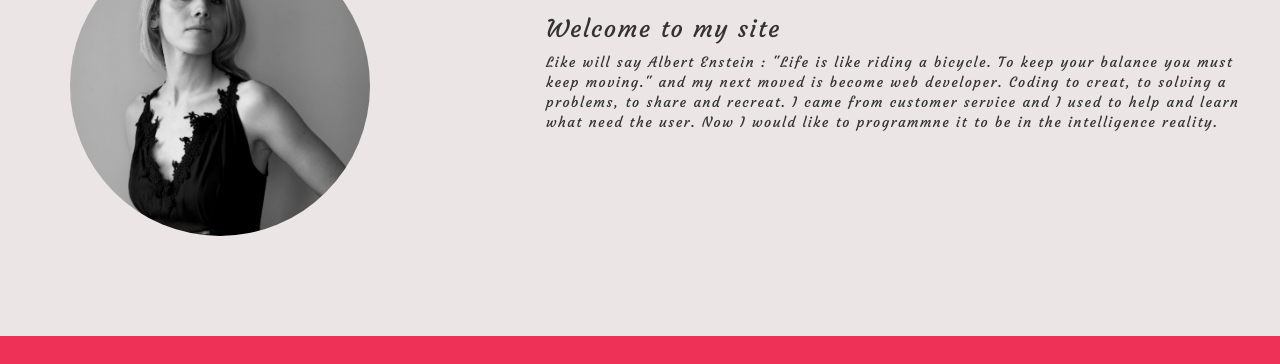
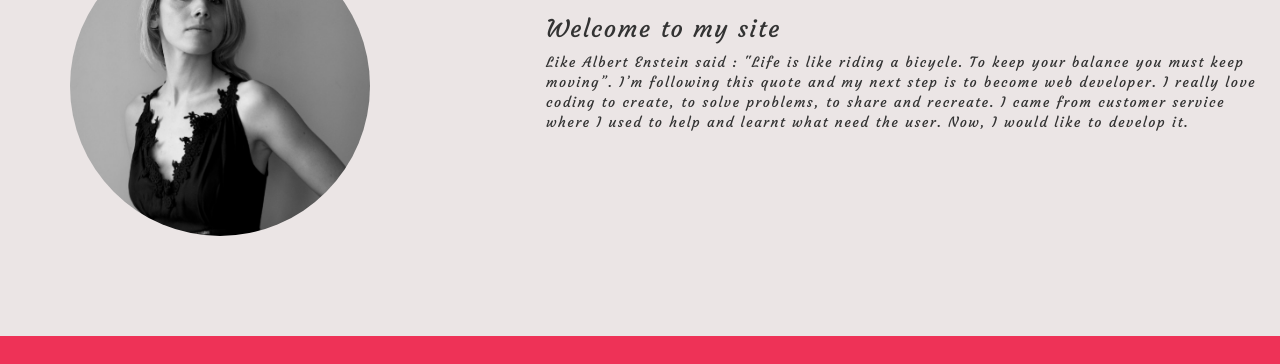
Before and after one commit to dibattista/dibattista.github.io, a plain HTML site: page index.html in a window 1280 px wide. Shown: the part 284-648 px from the top of the page. Drawn offline with nearby package versions, Linux system fonts and the light colour scheme.

Commit message:
reviewed text

```diff
--- a/index.html
+++ b/index.html
@@ -51,7 +51,7 @@
             <div id="right">
               <h1>Barbara Di Battista</h1>
                 <h3>Welcome to my site</h3>
-                <p> Like will say Albert Enstein : "Life is like riding a bicycle. To keep your balance you must keep moving." and my next moved is become web developer. Coding to creat, to solving a problems, to share and recreat. I came from customer service and I used to help and learn what need the user. Now I would like to programmne it to be in the intelligence reality.<p>
+                <p> Like Albert Enstein said : "Life is like riding a bicycle. To keep your balance you must keep moving”. I’m following this quote and my next step is to become web developer. I really love coding to create, to solve problems, to share and recreate. I came from customer service where I used to help and learnt what need the user. Now, I would like to develop it.<p>
             </div>
           </div>
           <div class="">
```
